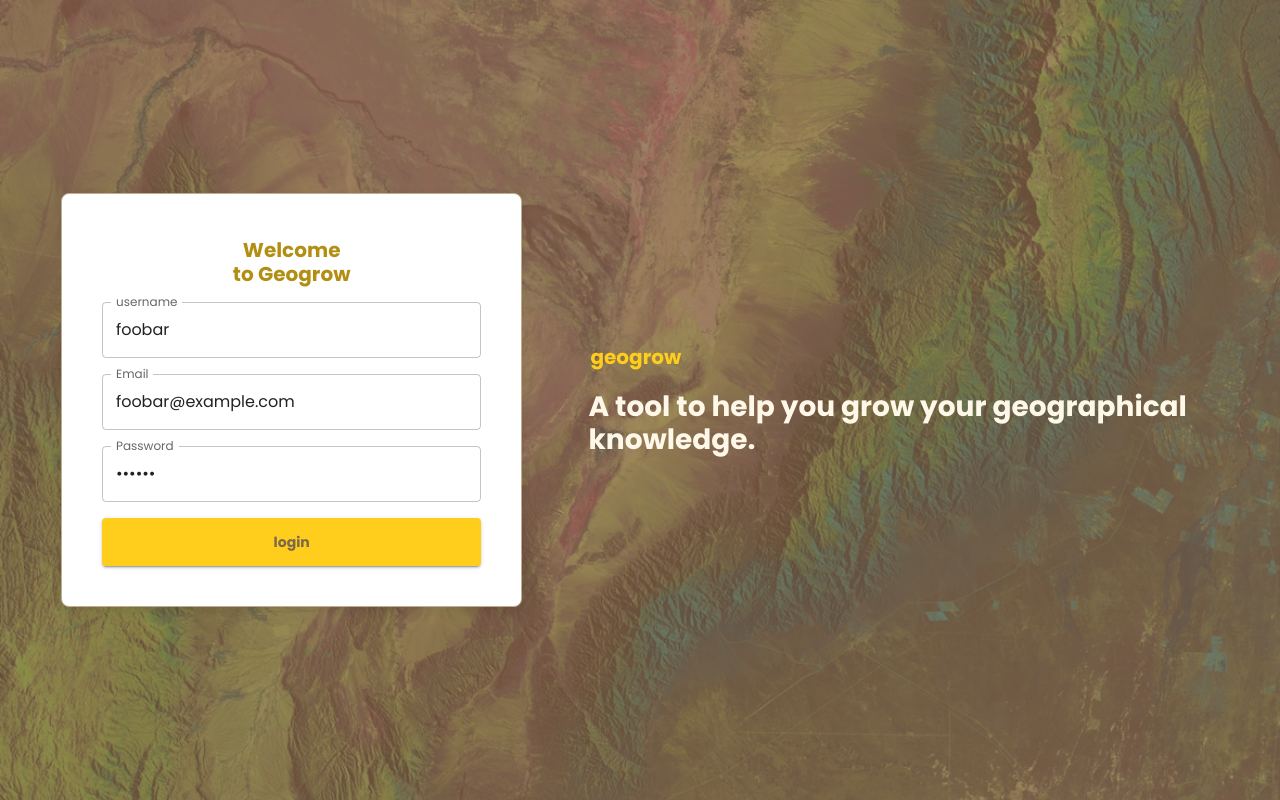
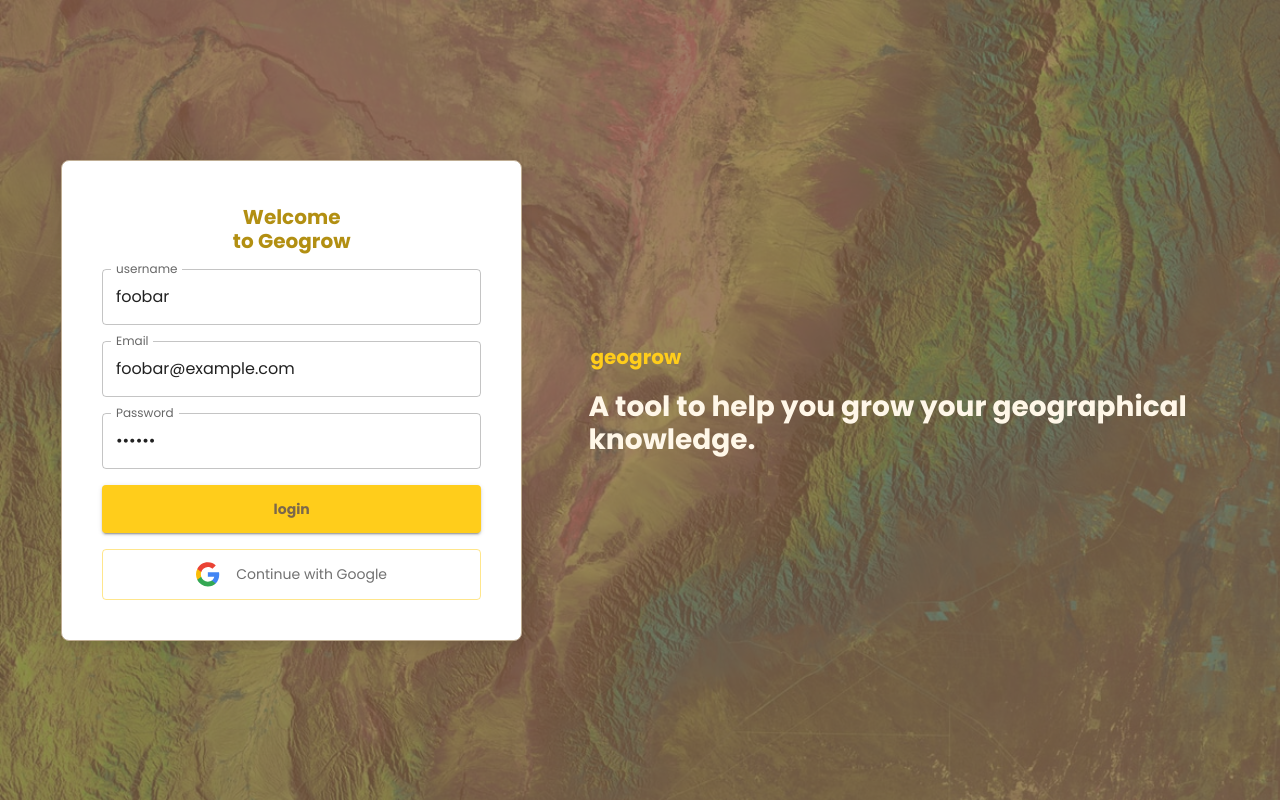
Before and after one commit to raelBernardino/geography-quiz, a React (Create React App) app: page / in a window 1280 px wide. Built offline with nearby package versions, Linux system fonts and the light colour scheme.

Commit message:
Add log in with Google button

```diff
--- a/package.json
+++ b/package.json
@@ -23,7 +23,8 @@
     "realm-web": "^1.4.0",
     "styled-components": "^5.3.3",
     "typescript": "^4.1.2",
-    "web-vitals": "^1.0.1"
+    "web-vitals": "^1.0.1",
+    "yup": "^0.32.11"
   },
   "scripts": {
     "start": "react-scripts start",
--- a/src/components/LoginPanel.tsx
+++ b/src/components/LoginPanel.tsx
@@ -3,6 +3,7 @@ import { Button, TextField, Stack } from "@mui/material";
 import { styled } from "@mui/system";
 import { useFormik } from "formik";
 import * as yup from "yup";
+import googleButtonIcon from "../assets/google-logo.svg";
 
 function LoginPanel() {
   const InputField = styled(TextField)({
@@ -15,6 +16,13 @@ function LoginPanel() {
     "&:hover": {
       color: "#FAF1D3",
     },
+  });
+
+  const GoogleButton = styled(Button)({
+    padding: 12,
+    textTransform: "none",
+    color: "#717171",
+    fontWeight: "normal",
   });
 
   const validationSchema = yup.object({
@@ -96,6 +104,12 @@ function LoginPanel() {
         />
         <ErrorMessage name="password" component="input" />
         <GeoButton variant="contained">login</GeoButton>
+        <GoogleButton variant="outlined">
+          <Stack spacing={2} direction="row">
+            <img src={googleButtonIcon} />
+            <span>Continue with Google</span>
+          </Stack>
+        </GoogleButton>
       </Stack>
     </Formik>
   );
```
Also changed, not shown: src/assets/google-logo.svg (added), 1 other file (tests, documents, lock files or other folders).
